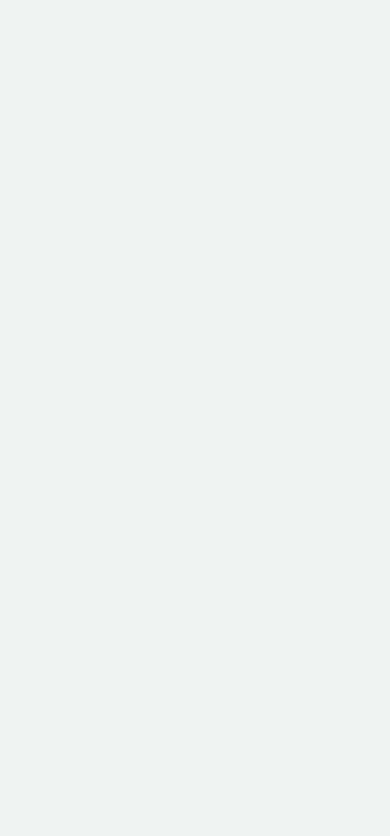
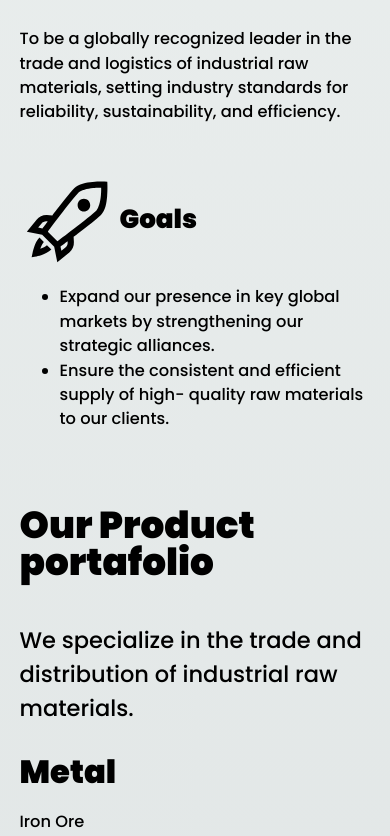
Before and after one commit to FPTPanama/pfd-international, a Next.js app: page / in a window 390 px wide. Shown: the part 1156-1992 px from the top of the page. Before the commit the page ends 986 px from the top, so only its background shows below. Built offline with nearby package versions, Linux system fonts and the light colour scheme.

Commit message:
responsive

```diff
--- a/src/app/page.js
+++ b/src/app/page.js
@@ -71,7 +71,7 @@ const page = () => {
 
     </section>
 
-    <section style={{display: 'none'}} id={'mision'} className="misionVision">
+    <section id={'mision'} className="misionVision">
 
       <h2>Mision, vision and goals.</h2>
 
@@ -119,7 +119,7 @@ const page = () => {
 
     </section>
 
-    <section style={{display: 'none'}}  id={'products'} className="ourPortafolio">
+    <section id={'products'} className="ourPortafolio">
 
       <div className="titBox">
         <h2>Our Product portafolio</h2>
@@ -166,7 +166,7 @@ const page = () => {
 
     </section>
 
-    <section style={{display: 'none'}}  className="mainSources">
+    <section className="mainSources">
 
       <div className="titBox">
         <h2>Main sources of supply</h2>
@@ -178,7 +178,7 @@ const page = () => {
 
     </section>
 
-    <section style={{display: 'none'}}  className="whyChooseUs">
+    <section className="whyChooseUs">
 
       <div className="titBox">
         <h2>Why <br />choose us?</h2>
--- a/src/styles/global.scss
+++ b/src/styles/global.scss
@@ -41,13 +41,6 @@ body {
 	background-size: 50%;
 	margin: 0;
 	padding: 0;
-
-	h2 {
-		font-size: fontVar.$fs7;
-		font-family: popBlack;
-		max-width: 400px;
-		margin: 0px;
-	}
 
 
 }
@@ -644,7 +637,7 @@ h1 {
 
 	@include mobile {
 
-		font-size: fontVar.$fs5;
+		font-size: fontVar.$fs4;
 	}
 
 }
@@ -678,8 +671,8 @@ h1 {
 
 h2 {
 
-	font-size: fontVar.$fs5;
-	font-family: popThin;
+	font-size: fontVar.$fs6;
+	font-family: popBlack;
 	color: var(--azuOscHrk);
 	max-width: 560px;
 	line-height: fontVar.$em3;
@@ -693,7 +686,7 @@ h2 {
 
 	@include mobile {
 
-		font-size: calc(fontVar.$fs5*0.86);
+		font-size: calc(fontVar.$fs6*0.86);
 		max-width: 100%;
 
 	}
--- a/src/styles/home.scss
+++ b/src/styles/home.scss
@@ -38,8 +38,8 @@
 
             p {
 
-                padding: fontVar.$em2;
-                background-color: var(--colBlaPfd);
+                // padding: fontVar.$em2;
+                // background-color: var(--colBlaPfd);
                 span {
 
                     color: var(--rojOscPfd);
@@ -301,6 +301,8 @@
 
     .home {
 
+        gap: fontVar.$em5;
+
         .introWrapper {
 
             flex-direction: column;
@@ -324,5 +326,76 @@
                 }
             }
         }
+
+        .misionVision {
+
+            .gridMision {
+
+                grid-template-columns: 1fr;
+            }
+        }
+
+        .ourPortafolio {
+
+
+
+            .infBox {
+
+                flex-direction: column;
+
+                .griProBox {
+
+                    grid-template-columns: 1fr;
+                    width: 100%;
+                    gap: fontVar.$em3;
+
+                    .griBox {
+
+                        width: 100%;
+
+                        ul {
+
+                            li {
+
+                                font-size: fontVar.$fs3;
+                                line-height: fontVar.$em4;
+                            }
+                        }
+                    }
+                }
+
+                .imgBox {
+
+                    width: 100%;
+
+                    img {
+
+                        width: 300px;
+                        height: auto;
+                    }
+                }
+            }
+        }
+
+        .mainSources {
+
+            .titBox {
+
+                margin-bottom: fontVar.$em4;
+            }
+
+            .imgBox {
+
+                width: 100%;
+            }
+        }
+
+        .whyChooseUs {
+
+            .griWhyUs {
+
+                grid-template-columns: 1fr;
+            }
+        }
     }
 }
```
